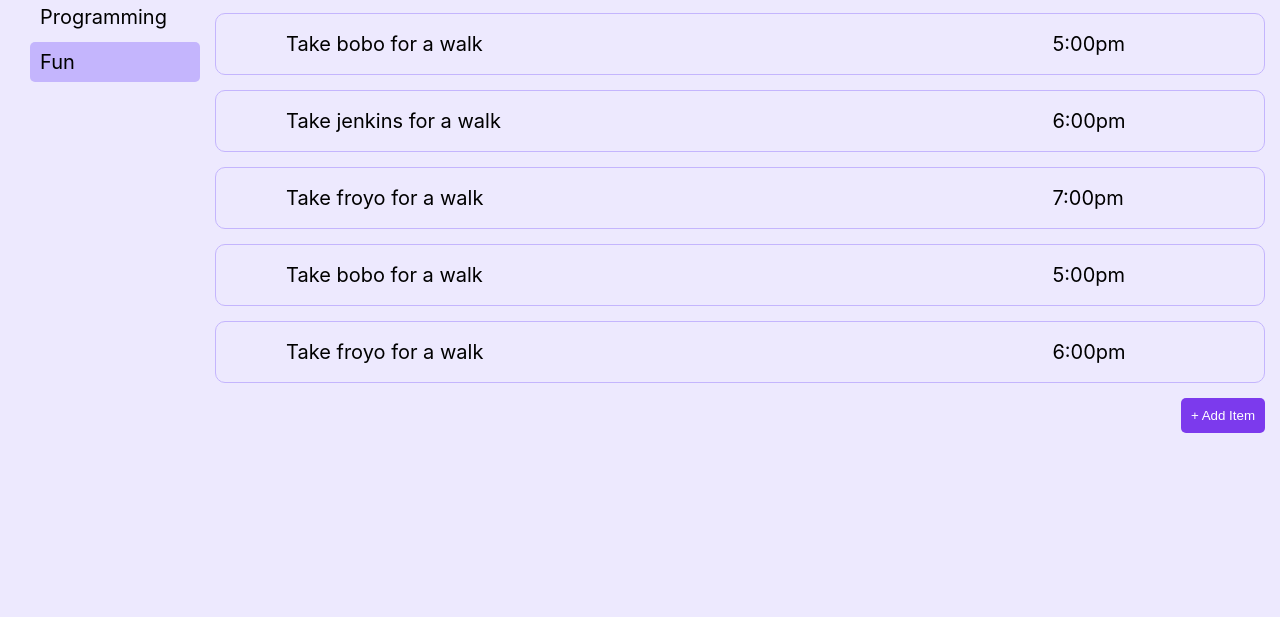
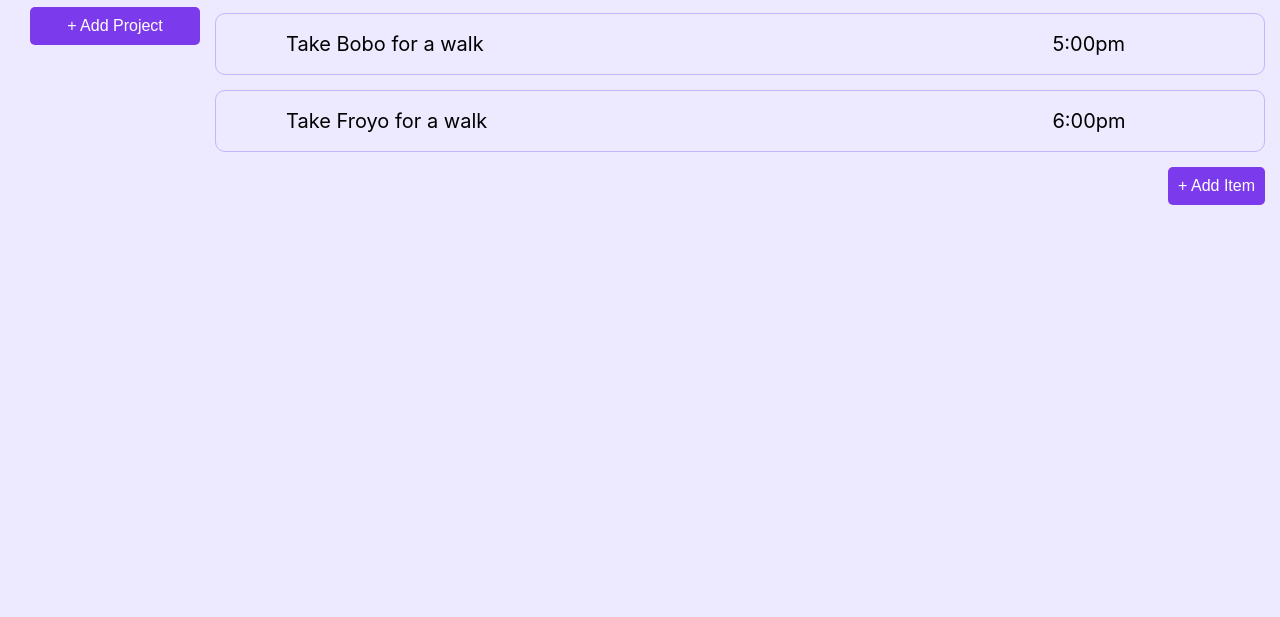
Before and after one commit to sykoivisto/todo-list, a website built with webpack: page src/index.html in a window 1280 px wide. Shown: the part 183-800 px from the top of the page. Built offline with nearby package versions, Linux system fonts and the light colour scheme.

Commit message:
add dynamic nav list

```diff
--- a/src/css/index.css
+++ b/src/css/index.css
@@ -67,6 +67,8 @@ header h1 {
 nav {
     margin: 15px 0 0 15px;
     font-size: 20px;
+    display: flex;
+    flex-direction: column;
 }
 nav ul {
     display: flex;
@@ -127,18 +129,23 @@ main {
 .task:hover {
     scale: 1.01;
 }
-#add-task {
-    margin: 15px 0 15px 0;
-    align-self: end;
-
+button {
     border-radius: 5px;
     border: none;
     background-color: var(--dark-accent);
     color: white;
     padding: 10px;
+    font-size: 16px;
 }
-#add-task:hover {
+button:hover {
     scale: 1.05;
     cursor: pointer;
     box-shadow: 1px 1px 1px black;
 }
+#add-task {
+    margin: 15px 0 15px 0;
+    align-self: end;
+}
+#add-project {
+    margin: 15px 0 0 15px;
+}
--- a/src/index.html
+++ b/src/index.html
@@ -20,54 +20,34 @@
         <nav>
             <h3>Projects</h3>
             <ul id="projects-nav">
-                <li>Work</li>
-                <li>Programming</li>
-                <li class="active">Fun</li>
             </ul>
+            <button id="add-project">+ Add Project</button>
         </nav>
         <main>
             <div id="page-header">
                 <div>
-                    <h1 id="project-name">Fun</h1>
-                    <h3 id="project-desc">my list of fun stuff to do</h3>
+                    <h1 id="project-name"></h1>
+                    <h3 id="project-desc"></h3>
                 </div>
                 <p id="project-edit">Edit</p>
             </div>
             <div id="task-list">
-                <div class="task">
-                    <div class="checkbox"></div>
-                    <p>Take bobo for a walk</p>
-                    <p>5:00pm</p>
-                </div>
-                <div class="task">
-                    <div class="checkbox"></div>
-                    <p>Take jenkins for a walk</p>
-                    <p>6:00pm</p>
-                </div>
-                <div class="task">
-                    <div class="checkbox"></div>
-                    <p>Take froyo for a walk</p>
-                    <p>7:00pm</p>
-                </div>
             </div>
             <button id="add-task">+ Add Item</button>
         </main>
 
     </div>
 
-
-
-    <!-- <div class="projects">
-        <button id="newTask">New Task</button>
+    <!--
         <form onsubmit="createItem()">
             <label for="title">Title</label>
             <input type="text" name="title" id="title">
 
             <label for="desc">Description</label>
-            <textarea name="desc" id="desc" cols="30" rows="10"></textarea>
+            <input type="text" name="desc" id="desc">
 
             <label for="dueDate">Due Date</label>
-            <input type="datetime-local">
+            <input type="datetime-local" name="dueDate" id="dueDate">
 
             <label for="priority">Priority</label>
             <select name="priority" id="priority">
@@ -76,12 +56,9 @@
                 <option value="1">Low</option>
             </select>
 
-            <label for="notes">Notes</label>
-            <textarea name="" id="" cols="30" rows="10"></textarea>
-
             <button type="submit">Create</button>
         </form>
-    </div> -->
+    -->
 </body>
 
 </html>
--- a/src/index.js
+++ b/src/index.js
@@ -23,15 +23,15 @@ const listManager = (() => {
         //add a couple example tasks to the project
         defaultProject.addItem(
             createTodoItem(
-                'Take bobo for a walk',
-                'bobo likes long walks by the lake',
+                'Take Bobo for a walk',
+                'Bobo likes long walks by the lake',
                 '5:00pm',
                 2
             )
         );
         defaultProject.addItem(
             createTodoItem(
-                'Take froyo for a walk',
+                'Take Froyo for a walk',
                 'Froyo loves to chase the other dogs',
                 '6:00pm',
                 /*********************
@@ -120,14 +120,41 @@ const domManager = (() => {
             //append the task to the task list
             project.appendChild(task);
         })
+
+        //set the correct styles to the navbar.
+        //reset any current active class.
+        const current = document.querySelectorAll('.active');
+        current.forEach(li => {
+            li.classList.remove('active')
+        })
+        //put the active class on the current project
+        const newActive = document.querySelector(`[data-title='${p.title}']`);
+        newActive.classList.add('active');
+    }
+
+    //accepts an array of projects. renders the appropriate content to the dom.
+    const renderProjectList = (pl) => {
+        //get the ul
+        const ul = document.getElementById('projects-nav');
+
+        //loop thru the array and do the thing
+        pl.forEach(p => {
+            //make a new list item for the project
+            const li = document.createElement('li');
+            li.innerText = p.title;
+            li.setAttribute('data-title', p.title);
+            ul.appendChild(li);
+        });
     }
 
     return {
         renderProject,
+        renderProjectList,
     }
 })();
 
 
 //temp rendering the default project
 listManager.createDefaultProject();
+domManager.renderProjectList(listManager.projects);
 domManager.renderProject(listManager.projects[0]);
```
